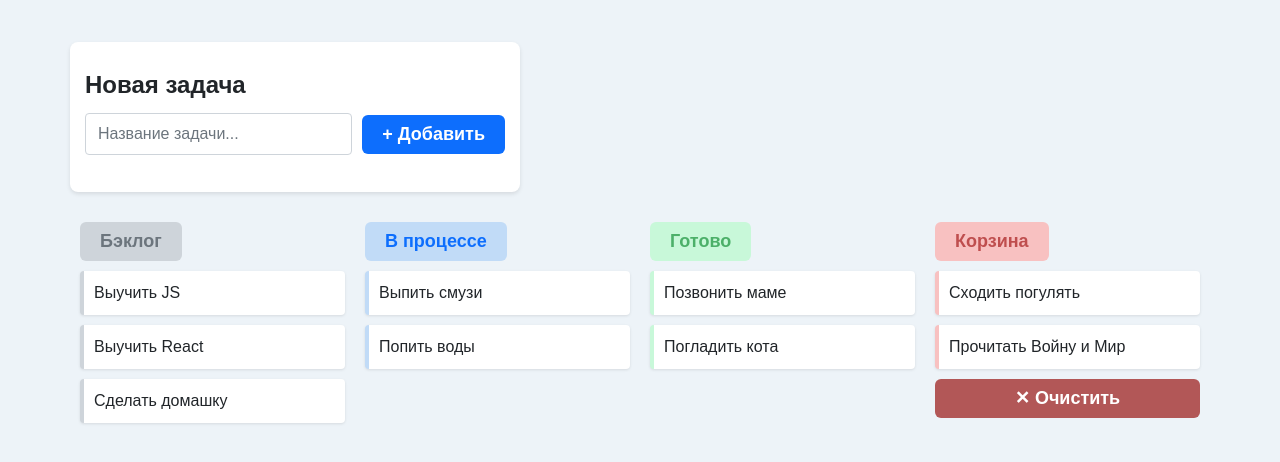
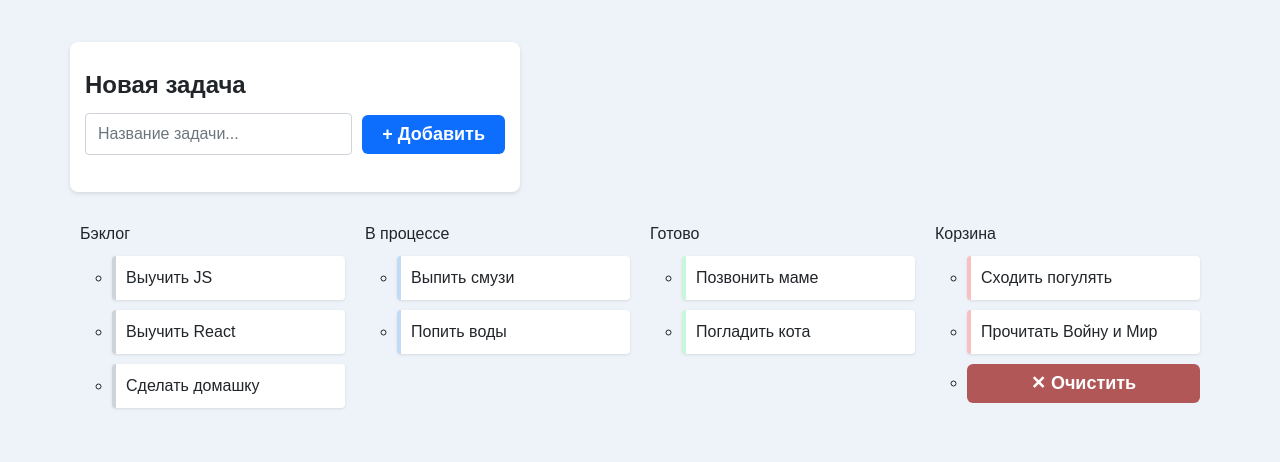
Before and after one commit to ZainapKurbanova/ZainapKurbanova.github.io, a plain HTML site: page index.html in a window 1280 px wide. Shown: the part 64-526 px from the top of the page. Drawn offline with nearby package versions, Linux system fonts and the light colour scheme.

Commit message:
Update index.html

```diff
--- a/index.html
+++ b/index.html
@@ -22,36 +22,36 @@
         <section class="tasks-container">
             <ul class="tasks">
                 <li class="task backlog">
-                    <button type="button" class="btn btn-primary">Бэклог</button>
-                    <div class="task-list">
-                        <div class="task-item">Выучить JS</div>
-                        <div class="task-item">Выучить React</div>
-                        <div class="task-item">Сделать домашку</div>
-                    </div>
+                    <span class="task-header">Бэклог</span>
+                    <ul class="task-list">
+                        <li class="task-item">Выучить JS</li>
+                        <li class="task-item">Выучить React</li>
+                        <li class="task-item">Сделать домашку</li>
+                    </ul>
                 </li>
                 <li class="task in-progress">
-                    <button type="button" class="btn btn-primary">В процессе</button>
-                    <div class="task-list">
-                        <div class="task-item">Выпить смузи</div>
-                        <div class="task-item">Попить воды</div>
-                    </div>
+                    <span class="task-header">В процессе</span>
+                    <ul class="task-list">
+                        <li class="task-item">Выпить смузи</li>
+                        <li class="task-item">Попить воды</li>
+                    </ul>
                 </li>
                 <li class="task done">
-                    <button type="button" class="btn btn-primary">Готово</button>
-                    <div class="task-list">
-                        <div class="task-item">Позвонить маме</div>
-                        <div class="task-item">Погладить кота</div>
-                    </div>
+                    <span class="task-header">Готово</span>
+                    <ul class="task-list">
+                        <li class="task-item">Позвонить маме</li>
+                        <li class="task-item">Погладить кота</li>
+                    </ul>
                 </li>
                 <li class="task trash">
-                    <button type="button" class="btn btn-primary">Корзина</button>
-                    <div class="task-list">
-                        <div class="task-item">Сходить погулять</div>
-                        <div class="task-item">Прочитать Войну и Мир</div>
-                        <div class="clear-btn">
+                    <span class="task-header">Корзина</span>
+                    <ul class="task-list">
+                        <li class="task-item">Сходить погулять</li>
+                        <li class="task-item">Прочитать Войну и Мир</li>
+                        <li class="clear-btn">
                             <button type="button" class="btn btn-primary">✕ Очистить</button>
-                        </div>
-                    </div>
+                        </li>
+                    </ul>
                 </li>
             </ul>
         </section>
```
